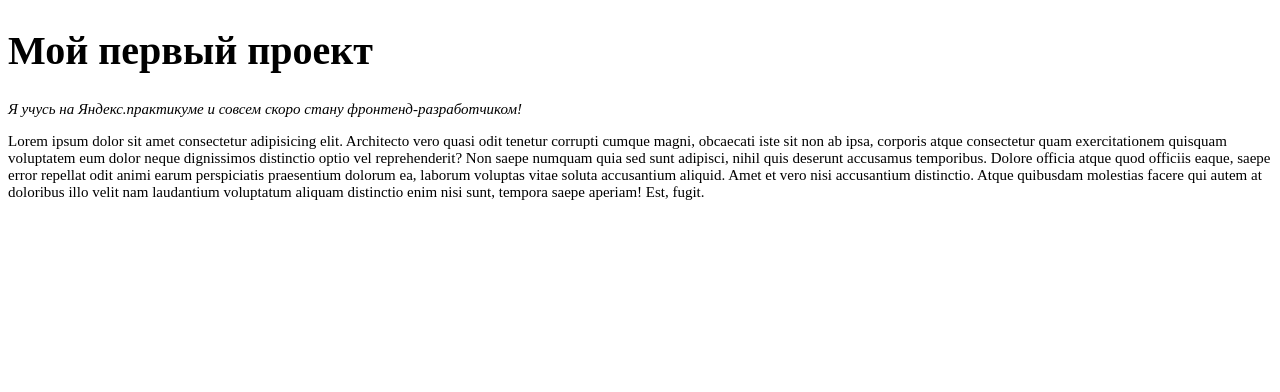
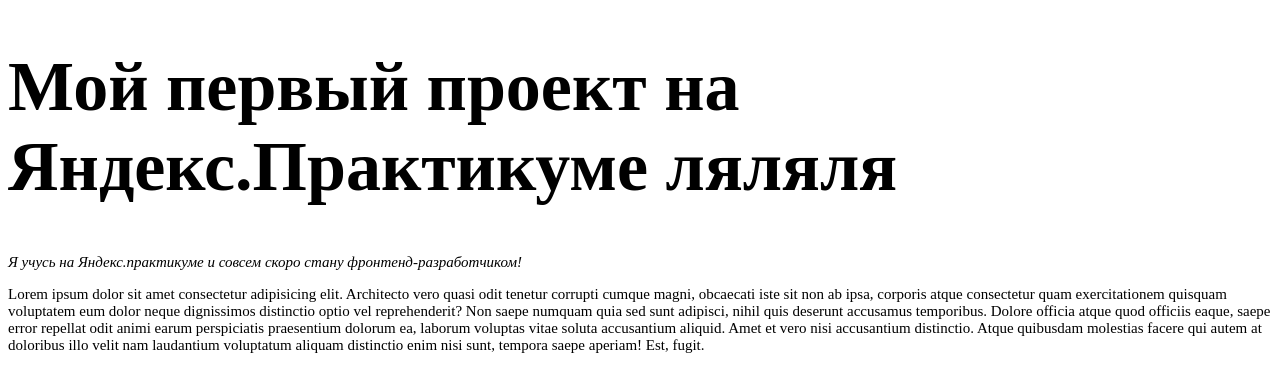
Before and after one commit to Khimichek/first-project, a plain HTML site: page index.html in a window 1280 px wide. Drawn offline with Linux system fonts and the light colour scheme.

Commit message:
мой третий коммит

```diff
--- a/index.html
+++ b/index.html
@@ -7,7 +7,7 @@
     <link rel="stylesheet" href="style.css">
 </head>
 <body>
-    <h1 class="title">Мой первый проект</h1>
+    <h1 class="title">Мой первый проект на Яндекс.Практикуме ляляля</h1>
     <p class="text">Я учусь на Яндекс.практикуме и совсем скоро стану фронтенд-разработчиком!</p>
     <p class="text2">Lorem ipsum dolor sit amet consectetur adipisicing elit. Architecto vero quasi odit tenetur corrupti cumque magni, obcaecati iste sit non ab ipsa, corporis atque consectetur quam exercitationem quisquam voluptatem eum dolor neque dignissimos distinctio optio vel reprehenderit? Non saepe numquam quia sed sunt adipisci, nihil quis deserunt accusamus temporibus. Dolore officia atque quod officiis eaque, saepe error repellat odit animi earum perspiciatis praesentium dolorum ea, laborum voluptas vitae soluta accusantium aliquid. Amet et vero nisi accusantium distinctio. Atque quibusdam molestias facere qui autem at doloribus illo velit nam laudantium voluptatum aliquam distinctio enim nisi sunt, tempora saepe aperiam! Est, fugit.</p>
 </body>
--- a/style.css
+++ b/style.css
@@ -1,5 +1,5 @@
 .title {
-    font-size: 40px;
+    font-size: 70px;
     font-weight: bold;
 }
 
```
